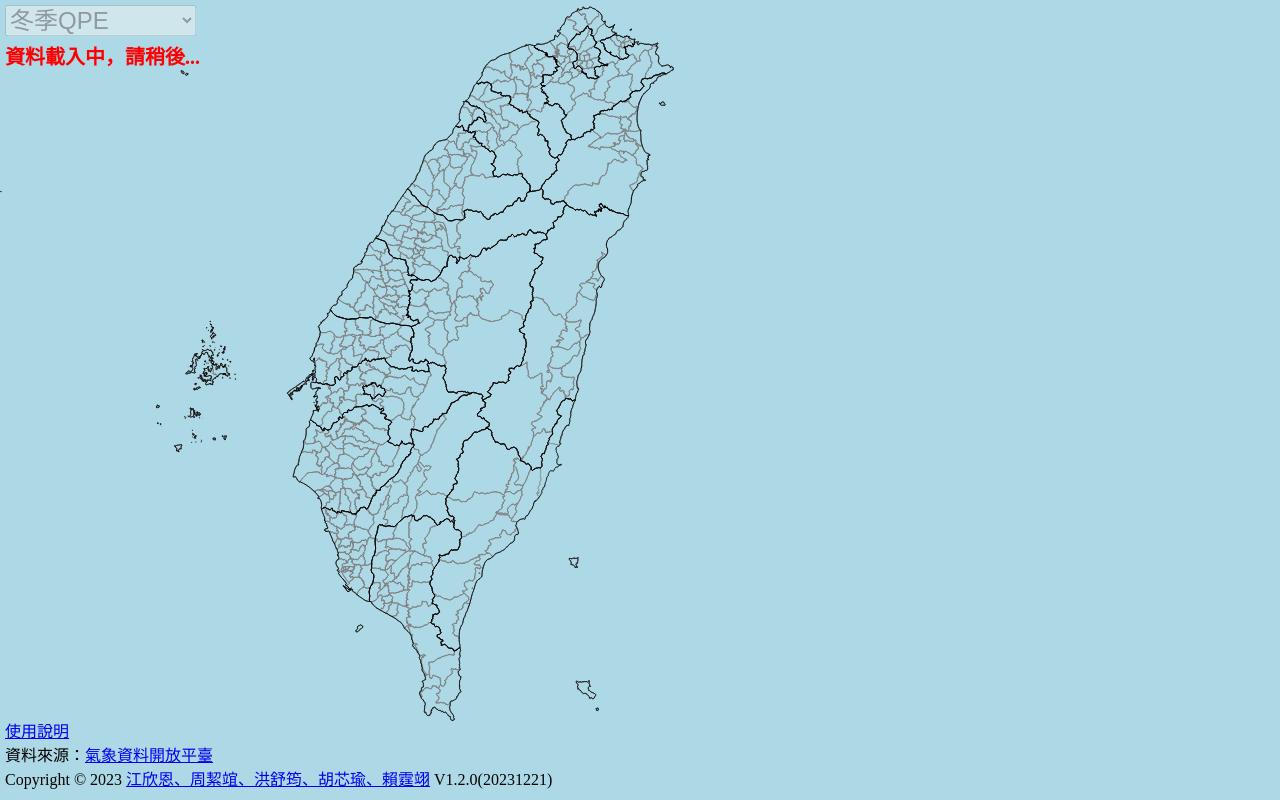
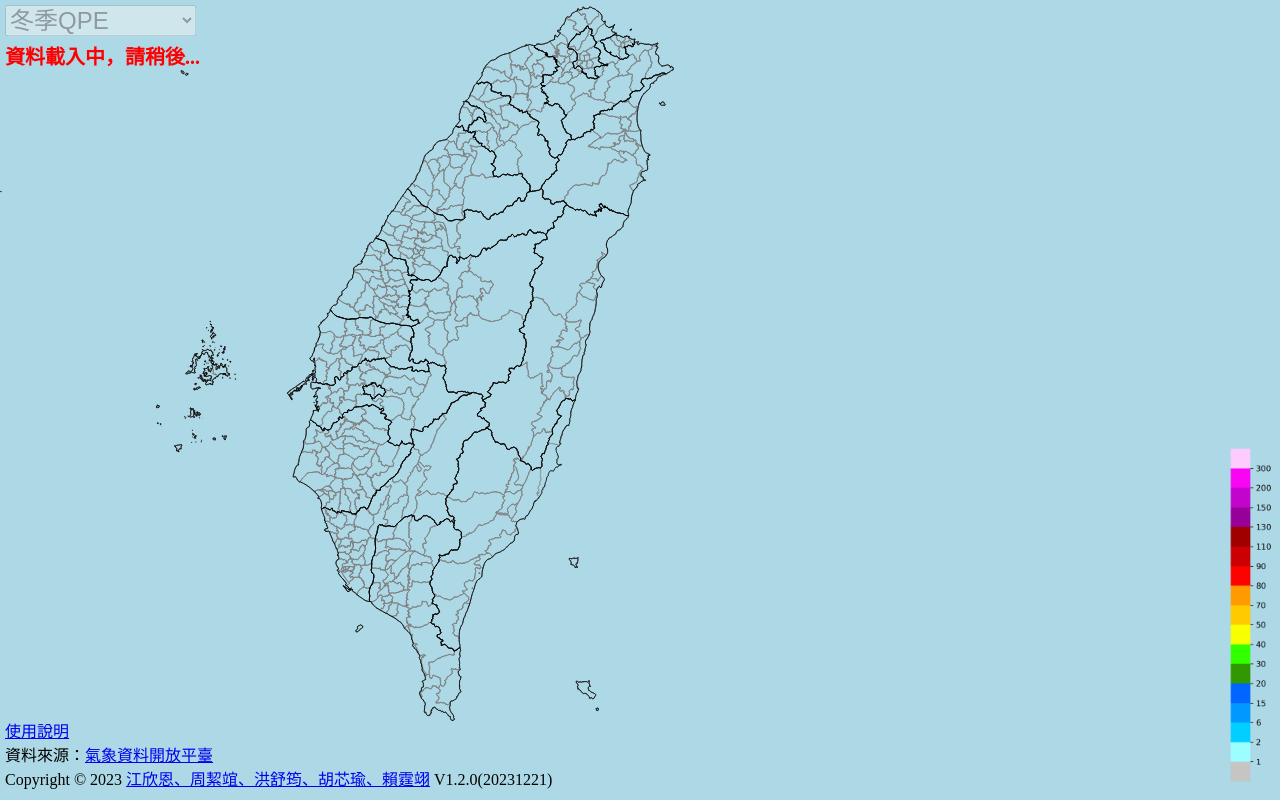
Before and after one commit to GarryLai/QPEViewer, a plain HTML site: page index.html in a window 1280 px wide. Drawn offline with nearby package versions, Linux system fonts and the light colour scheme; no server answers.

Commit message:
colorbar

```diff
--- a/index.html
+++ b/index.html
@@ -89,6 +89,7 @@
 		<div id="now" class="info"></div>
 		<div class="info"><img id="icon"></div>
 		<svg width="100vw" height="100vh"></svg>
+		<div class="footer" style="position:absolute; right:0px;"><img src="raincb.png" style="float:right;" height="350px"></div>
 		<div class="footer" style="pointer-events: auto;">
 		<a href="#" onClick="alert(help)">使用說明</a><br>
 		資料來源：<a target="_href" href="https://opendata.cwa.gov.tw">氣象資料開放平臺</a><br>
```
Also changed, not shown: raincb.png (added).
